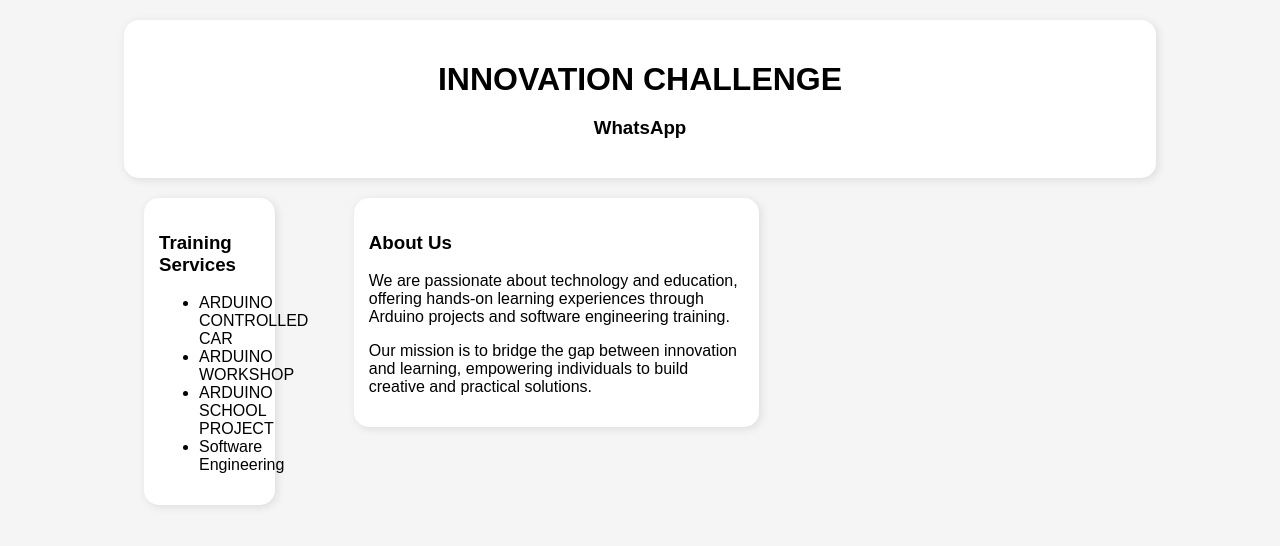
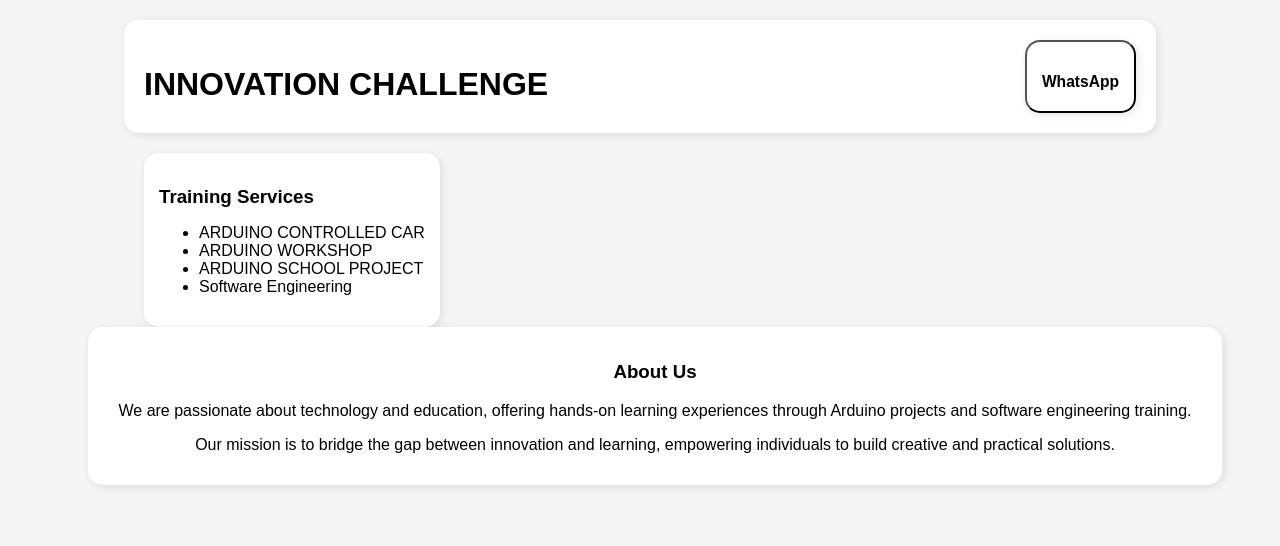
Before and after one commit to adam007-bit/INNOVATION-CHALLENGE, a plain HTML site: page index.html in a window 1280 px wide. Drawn offline with Linux system fonts and the light colour scheme.

Commit message:
Update index.html

```diff
--- a/index.html
+++ b/index.html
@@ -14,15 +14,20 @@
             background-color: #f5f5f5;
         }
         .header {
-            text-align: center;
+            display: flex;
+            justify-content: space-between;
+            align-items: center;
             background: white;
             padding: 20px;
             width: 80%;
             border-radius: 15px;
             box-shadow: 2px 2px 10px rgba(0, 0, 0, 0.1);
         }
-        .header h1 {
-            margin-bottom: 5px;
+        .training-services {
+            background: white;
+            padding: 15px;
+            border-radius: 15px;
+            box-shadow: 2px 2px 10px rgba(0, 0, 0, 0.1);
         }
         .info-container {
             display: flex;
@@ -30,16 +35,16 @@
             width: 80%;
             margin-top: 20px;
         }
-        .info-section, .about-section {
-            width: 48%;
+        .about-section {
+            width: 100%;
             background: white;
             padding: 15px;
             border-radius: 15px;
             box-shadow: 2px 2px 10px rgba(0, 0, 0, 0.1);
-            transition: transform 0.2s;
+            text-align: center;
         }
-        .info-section:hover, .about-section:hover {
-            transform: scale(1.05);
+        .header h1, .training-services h3 {
+            margin-bottom: 5px;
         }
         a {
             text-decoration: none;
@@ -50,12 +55,16 @@
 <body>
     <div class="header">
         <h1>INNOVATION CHALLENGE</h1>
+        <a href="whatsapp-link.html">
+            <button class="training-services">
                 <h3>WhatsApp</h3>
+            </button>
+        </a>
     </div>
 
     <div class="info-container">
         <a href="training.html">
-            <div class="info-section">
+            <div class="training-services">
                 <h3>Training Services</h3>
                 <ul>
                     <li>ARDUINO CONTROLLED CAR</li>
@@ -65,6 +74,7 @@
                 </ul>
             </div>
         </a>
+    </div>
 
     <a href="about.html">
         <div class="about-section">
@@ -73,6 +83,5 @@
             <p>Our mission is to bridge the gap between innovation and learning, empowering individuals to build creative and practical solutions.</p>
         </div>
     </a>
-    </div>
 </body>
 </html>
```
Lines whose indentation alone changed are shown as unchanged.
